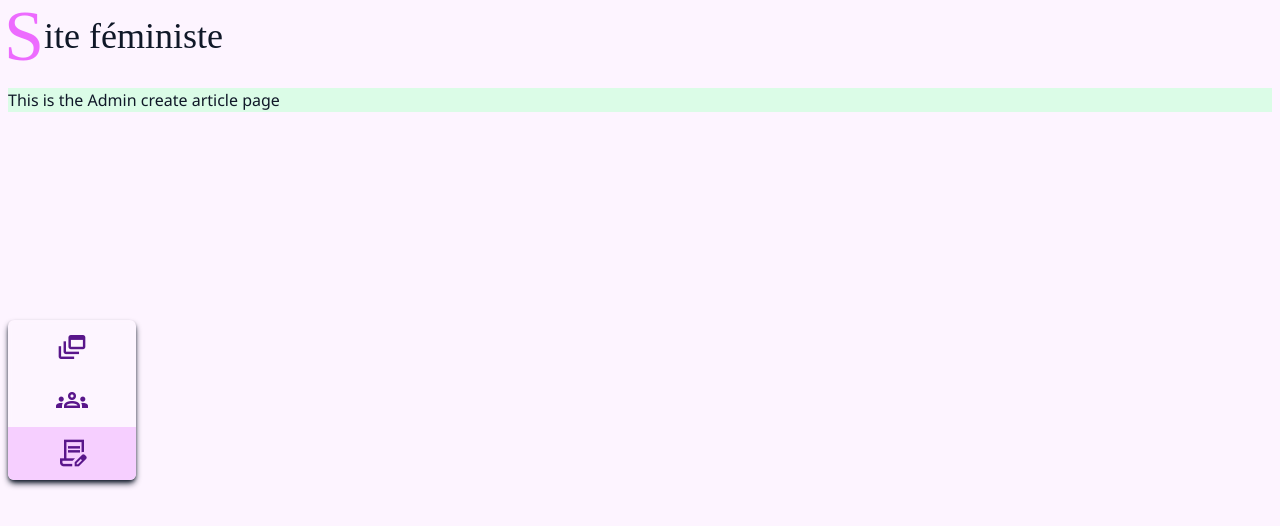
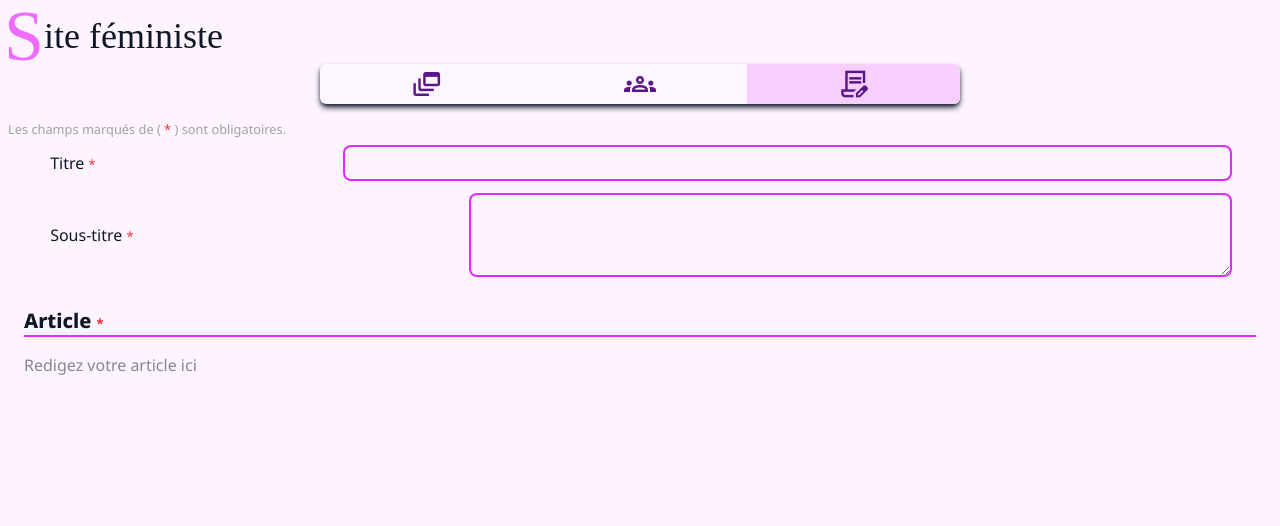
Before and after one commit to PlacideKad/Blog_frontend, a React (Vite) app: page /dashboard in a window 1280 px wide. Both pictures are taken after a click on the element "contract_edit". Shown: the top 526 px of the page. Built offline with nearby package versions, Linux system fonts and the light colour scheme; no server answers; a web font is replaced by a local one.

Commit message:
added style to the create article page

```diff
--- a/src/components/AdminCreateArticlePage.jsx
+++ b/src/components/AdminCreateArticlePage.jsx
@@ -1,6 +1,66 @@
 const AdminCreateArticlePage=()=>{
   return(
-    <p> This is the Admin create article page</p>
+    <div className="min-h-full w-full pt-8">
+
+      {/* nota */}
+      <section className="text-neutral-400 text-[.8rem]">
+        Les champs marqués de ( <span className="text-red-500">*</span> ) sont obligatoires.
+      </section>
+
+      {/* formulaire */}
+      <form action=""
+      className="w-full min-h-full flex flex-col items-center justify-start space-y-4 mt-2">
+
+        {/* titre */}
+        <div className="w-full flex items-center justify-evenly">
+          <label
+          className="w-2/10"
+          htmlFor="title">Titre <span className="text-[.8rem] text-red-500">*</span>
+          </label>
+          <input
+          type="text"
+          id="title"
+          className="w-7/10 ring-fuchsia-500 ring-2 rounded-md outline-none px-4 py-1 focus:ring-4 transition-all ease duration-200"
+          placeholder="" />
+        </div>
+
+        {/* Sous-titre */}
+        <div className="w-full flex items-center justify-evenly">
+          <label
+          className="w-3/10"
+          htmlFor="sub-title">Sous-titre <span className="text-[.8rem] text-red-500">*</span>
+          </label>
+          <div className="w-6/10 h-20">
+            <textarea
+            name="sub-title"
+            className="w-full h-full ring-fuchsia-500 ring-2 rounded-md outline-none px-3 py-0 focus:ring-4 focus:py-1 transition-all ease duration-200"
+            id="sub-title"
+            placeholder="">
+            </textarea>
+          </div>
+        </div>
+        {/* pieces jointes */}
+        <div>
+
+        </div>
+
+        {/* Article content */}
+        <div
+        className="flex flex-col w-full min-h-[70vh] px-4">
+          <label
+          className="font-extrabold text-xl"
+          htmlFor="content">Article <span className="text-[.8rem] text-red-500">*</span></label>
+          <textarea
+          name="content"
+          id="content"
+          className="w-full h-[69vh] outline-none border-t-2 pt-4 border-fuchsia-500"
+          placeholder="Redigez votre article ici"></textarea>
+        </div>
+        <button
+        className="bg-linear-to-r from-fuchsia-400 to-purple-400 text-gray-50 px-8 py-2 rounded-lg shadow-md"
+        type="submit">Publier</button>
+      </form>
+    </div>
   )
 }
 export default AdminCreateArticlePage;
--- a/src/components/AdminDashboard.jsx
+++ b/src/components/AdminDashboard.jsx
@@ -26,17 +26,17 @@ const AdminDashboard=()=>{
         <Title windowWidth={window.innerWidth}/>
       </section>
       {/** left menu */}
-      <div className="fixed left-2 top-1/2 transform -translate-y-1/2 w-1/10 h-2/10">
-        <section className="floating-bar relative bg-transparent flex flex-col items-center justify-evenly h-full w-full rounded-md shadow-md shadow-gray-900 overflow-hidden">
+      <div className="fixed left-1/2 top-[8vh] transform -translate-x-1/2 w-1/2 h-10">
+        <section className="floating-bar relative bg-transparent flex items-center justify-evenly h-full w-full rounded-md shadow-md shadow-gray-900 overflow-hidden">
           {buttons.map((button,index)=>(
-            <div key={index}  className={`[&>span]:!text-[2rem] [&>span]:!text-purple-900 w-full h-1/3 flex items-center justify-center ${button.selected?'bg-fuchsia-200':'bg-transparent'} transition-all ease duration-300`} onClick={()=>handleChangeAdminPage(index)}>
+            <div key={index}  className={`[&>span]:!text-[2rem] [&>span]:!text-purple-900 h-full w-1/3 flex items-center justify-center ${button.selected?'bg-fuchsia-200':'bg-transparent'} transition-all ease duration-300`} onClick={()=>handleChangeAdminPage(index)}>
               <span
               className="material-symbols-outlined">{button.name}</span>
             </div>
           ))}
         </section>
       </div>
-      <div className="mt-[10vh] bg-green-100">
+      <div className="mt-[10vh]">
       {
         buttons.find(button=> button.selected).element
       }
--- a/src/components/utils/ButtonClikable.jsx
+++ b/src/components/utils/ButtonClikable.jsx
@@ -17,7 +17,7 @@ const ButtonClikable=({type,content,p_style,onclick,color})=>{
     onTouchStart={handleMouseDown}
     onTouchEnd={handleMouseUp}
     onClick={onclick}
-    className={`cursor-pointer ${color?color:'bg-fuchsia-400'}  text-white transition-all ease duration-200
+    className={`cursor-pointer ${color?color:'bg-linear-to-r from-fuchsia-400 to-purple-400'}  text-white transition-all ease duration-200
       ${p_style}
       ${isPressed?'scale-98':`shadow-md shadow-gray-700`}`}>
       {content}
```
